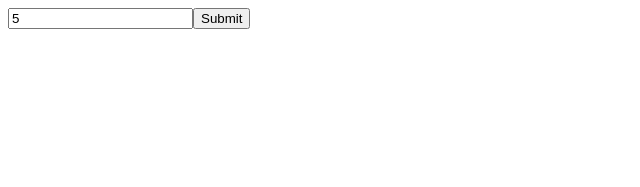
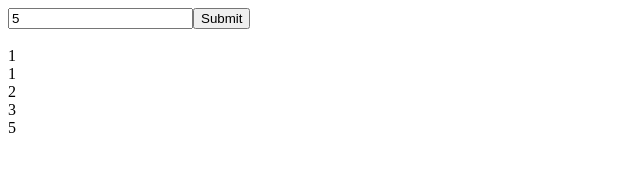
Before and after one commit to sanket90/ProgrammingTest1, an Angular app: page / in a window 1280 px wide. Both pictures are taken after typing "5" into the empty fields and a click on the button "Submit". Shown: the top 187 px of the page, without its empty margins (0-640 px from the left). Built offline with nearby package versions, Linux system fonts and the light colour scheme.

Commit message:
Fibonacci Series done

```diff
--- a/src/app/app.component.html
+++ b/src/app/app.component.html
@@ -1 +1,2 @@
 <app-user-input (onSubmitEventEmitter)="onUserInput($event)"></app-user-input>
+<app-fibonacci [n]="n"></app-fibonacci>
--- a/src/app/fibonacci/fibonacci.component.html
+++ b/src/app/fibonacci/fibonacci.component.html
@@ -1,3 +1 @@
-<p>
-  fibonacci works!
-</p>
+<div *ngFor="let item of fib">{{ item }}<br/></div>
--- a/src/app/fibonacci/fibonacci.component.ts
+++ b/src/app/fibonacci/fibonacci.component.ts
@@ -1,15 +1,26 @@
-import { Component, OnInit } from '@angular/core';
+import { Component, OnChanges, Input } from '@angular/core';
 
 @Component({
   selector: 'app-fibonacci',
   templateUrl: './fibonacci.component.html',
   styleUrls: ['./fibonacci.component.css']
 })
-export class FibonacciComponent implements OnInit {
+export class FibonacciComponent implements OnChanges {
 
   constructor() { }
 
-  ngOnInit() {
+  @Input() n : number;
+  fib : any
+
+  ngOnChanges() { this.fib = this.calcFibonacciSeries(this.n)}
+
+  private calcFibonacciSeries(num) {
+    let series = [];
+    for (let i=0; i<num; i++) {
+      if (i < 2) series[i]=1
+      else series[i]= series[i-1] + series[i-2]
+    }
+    return series
   }
 
 }
```
